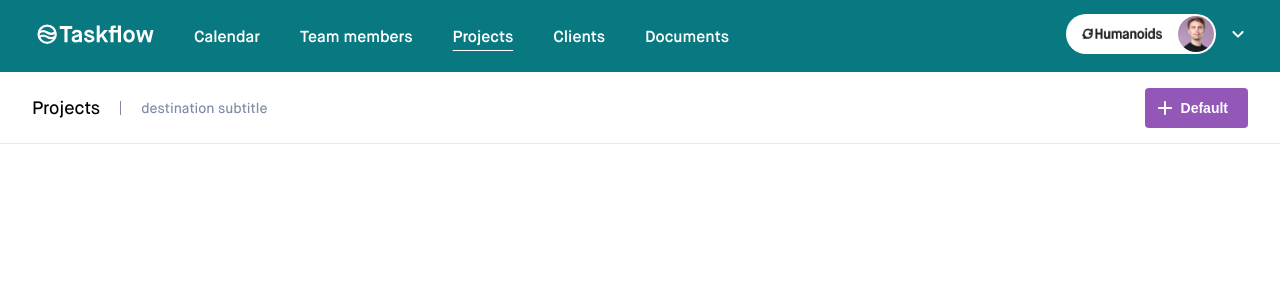
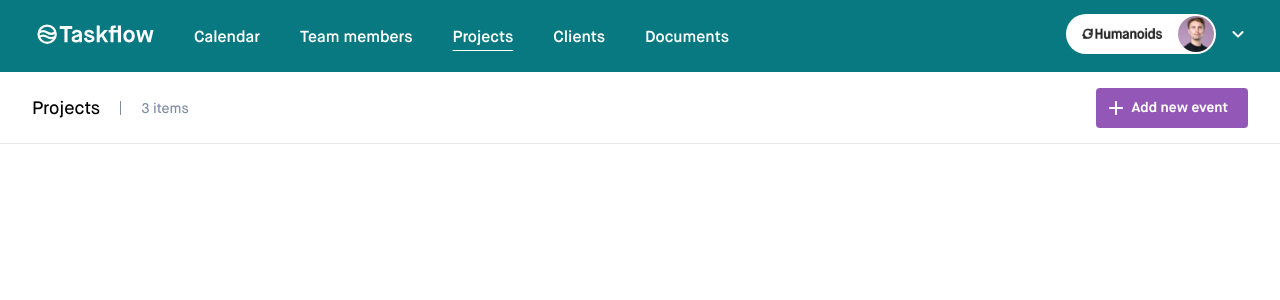
Before and after one commit to humanoidsbv/taskflow-jasper, a Next.js app: page /projects in a window 1280 px wide. Shown: the top 300 px of the page. Built offline with nearby package versions, Linux system fonts and the light colour scheme.

Commit message:
Created generic button component. Subheader contains a Button, and each page contains a Subheader component.

```diff
--- a/services/translations.ts
+++ b/services/translations.ts
@@ -1,14 +1,14 @@
 export const translations = {
-  "event": {
-    "buttonText": "New event",
-    "buttonAltText": "Add a new event"
+  event: {
+    buttonText: "New event",
+    buttonAltText: "Add a new event",
   },
-  "member": {
-    "buttonText": "Add member",
-    "buttonAltText": "Add a new member"
+  member: {
+    buttonText: "Add member",
+    buttonAltText: "Add a new member",
   },
-  "default": {
-    "buttonText": "Default",
-    "buttonAltText": "Default button component"
-  }
+  default: {
+    buttonText: "Default",
+    buttonAltText: "Default button component",
+  },
 };
--- a/src/app/globals.css
+++ b/src/app/globals.css
@@ -1,13 +1,23 @@
 :root {
-  --primary: #097981;
-  --purple: #9358b7;
-  --white: #fff;
+  --break-point-mobile: 1024px;
   --gray-1: #4b5464;
   --gray-2: #7f8ba4;
   --gray-3: #e6eaee;
-  --break-point-mobile: 1024px;
+  --gray-4: #f5f7f9;
   --header-height: 72px;
   --primary: #097981;
+  --primary: #097981;
+  --purple-gradient: linear-gradient(
+    92deg,
+    #4f88ef 0%,
+    #906ef0 21.35%,
+    #b378d7 39.58%,
+    #9384d1 57.81%,
+    #6086ce 77.08%,
+    #0eb696 100%
+  );
+  --purple: #9358b7;
+  --white: #fff;
 }
 
 html,
@@ -23,6 +33,10 @@ body {
   color: var(--foreground);
   font-weight: 500;
   padding-top: var(--header-height);
+}
+
+button {
+  font-family: inherit;
 }
 
 * {
--- a/src/app/layout.tsx
+++ b/src/app/layout.tsx
@@ -5,7 +5,6 @@ import { ReactNode } from "react";
 import { Header } from "../components/header/Header";
 
 import "./globals.css";
-import { Subheader } from "@/components/subheader/Subheader";
 
 const maisonNeue = localFont({
   src: [
@@ -61,7 +60,6 @@ export default function RootLayout({ children }: RootLayoutProps) {
     <html className={maisonNeue.className} lang="en">
       <body>
         <Header />
-        <Subheader />
         {children}
       </body>
     </html>
--- a/src/app/projects/page.tsx
+++ b/src/app/projects/page.tsx
@@ -1,3 +1,5 @@
+import { Subheader } from "@/components/subheader/Subheader";
+
 export default function ProjectsPage() {
-  return <></>;
+  return <Subheader itemCount={3} pageTitle="Projects" />;
 }
--- a/src/components/button/Button.module.css
+++ b/src/components/button/Button.module.css
@@ -1,10 +1,12 @@
 .button {
   align-items: center;
-  background-color: var(--purple);
   border-bottom: 1px solid var(--gray-3);
   border-radius: 4px;
   border: none;
+  cursor: pointer;
   display: flex;
+  font-size: 14px;
+  font-weight: 700;
   gap: 4px;
   height: 40px;
   justify-content: center;
@@ -13,9 +15,29 @@
   width: 100%;
 }
 
+.hasIconPadding {
+  padding: 0 20px 0 8px;
+}
+
+.primary {
+  background-color: var(--purple);
+  color: var(--white);
+}
+
+.secondary {
+  background-color: var(--gray-4);
+  border: 1px solid var(--gray-3);
+}
+
+.special {
+  background:
+    linear-gradient(var(--white), var(--white)) padding-box,
+    var(--purple-gradient) border-box;
+  border: 2px solid transparent;
+}
+
 @media (min-width: 1160px) {
   .button {
-    padding: 0 20px 0 8px;
     width: auto;
   }
 }
--- a/src/components/button/Button.tsx
+++ b/src/components/button/Button.tsx
@@ -1,13 +1,24 @@
 import { ReactNode } from "react";
+
 import styles from "./Button.module.css";
 
 interface ButtonProps {
   children: ReactNode;
   onClick?: () => void;
+  variant?: "primary" | "secondary" | "special";
+  hasIconPadding?: boolean;
 }
 
-export const Button = ({ children, onClick }: ButtonProps) => (
-  <button onClick={onClick} className={styles.button}>
+export const Button = ({
+  children,
+  hasIconPadding,
+  onClick,
+  variant = "primary",
+}: ButtonProps) => (
+  <button
+    onClick={onClick}
+    className={`${styles.button} ${styles[variant]} ${hasIconPadding ? styles.hasIconPadding : ""}`.trim()}
+  >
     {children}
   </button>
 );
--- a/src/components/subheader/Subheader.module.css
+++ b/src/components/subheader/Subheader.module.css
@@ -31,12 +31,6 @@
   display: none;
 }
 
-.text {
-  color: var(--white);
-  font-size: 14px;
-  font-weight: 700;
-}
-
 @media (min-width: 1160px) {
   .subheader {
     flex-direction: row;
--- a/src/components/subheader/Subheader.tsx
+++ b/src/components/subheader/Subheader.tsx
@@ -1,36 +1,28 @@
 "use client";
 
-import { usePathname } from "next/navigation";
 import Image from "next/image";
 
 import { Button } from "../button/Button";
 import buttonIcon from "@/public/icons/plus-icon.svg";
-import { routes } from "@/services/destinations";
-import { translations } from "@/services/translations";
 
 import styles from "./Subheader.module.css";
 
-export const Subheader = () => {
-  const pathname = usePathname();
-  const currentDestination = routes.find((entry) => entry.href === pathname) || routes[0];
-  if (!currentDestination) return null;
+interface SubheaderProps {
+  itemCount: number;
+  pageTitle: string;
+}
 
-  const { variant } = currentDestination;
-  const currentTranslation = translations[variant as keyof typeof translations] as { buttonText: string; buttonAltText: string };
-  const { buttonText, buttonAltText } = currentTranslation;
-
+export const Subheader = ({ itemCount, pageTitle }: SubheaderProps) => {
   return (
     <div className={styles.subheader}>
       <div className={styles.titles}>
-        <h5>{currentDestination.name}</h5>
+        <h5>{pageTitle}</h5>
         <div className={styles.divider}></div>
-        <p className={styles.subtitle}>
-          destination subtitle
-        </p>
+        <p className={styles.subtitle}>{itemCount} items</p>
       </div>
-      <Button>
-        <Image alt={buttonAltText} src={buttonIcon} />
-        <span className={styles.text}>{buttonText}</span>
+      <Button hasIconPadding>
+        <Image alt="Add a new event" src={buttonIcon} />
+        Add new event
       </Button>
     </div>
   );
```
Also changed, not shown: src/app/page.tsx (+7 -2 lines), src/app/team-members/page.tsx (+7 -1 lines), public/icons/filter.svg (added).
